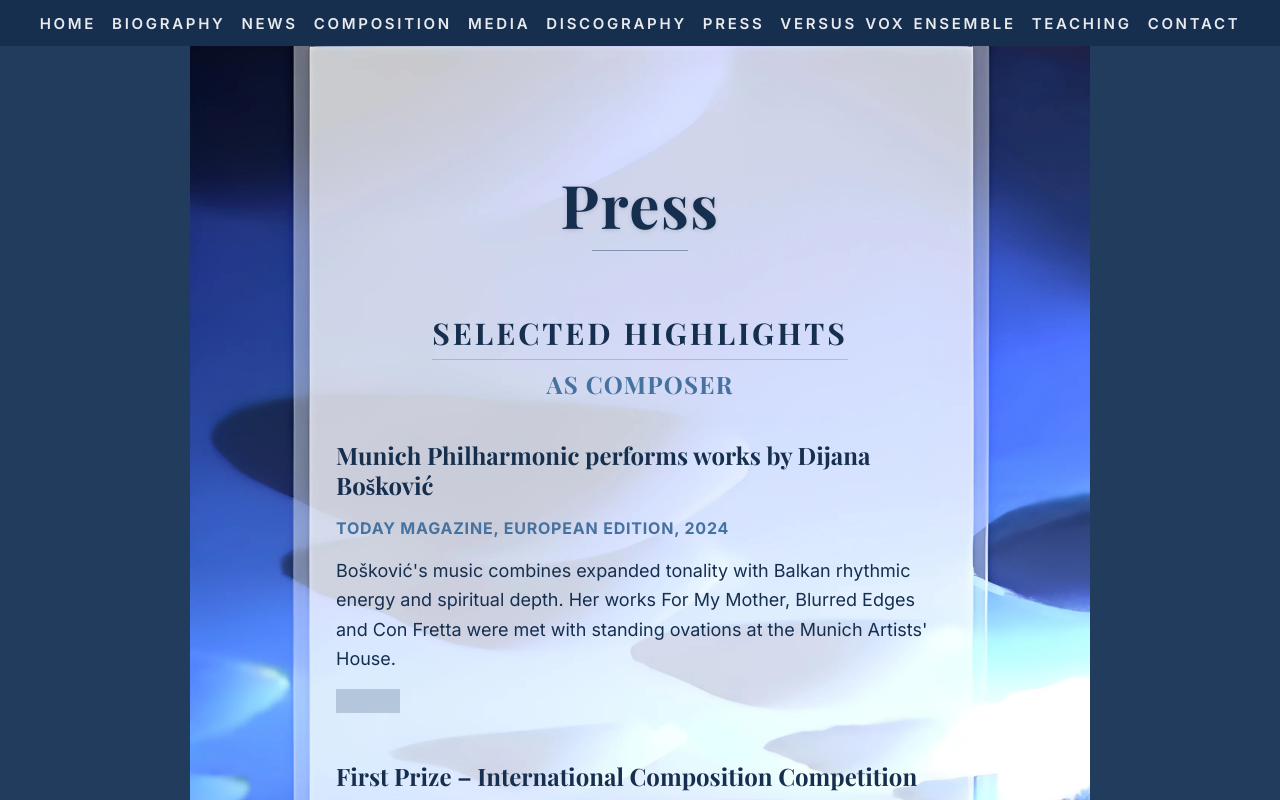
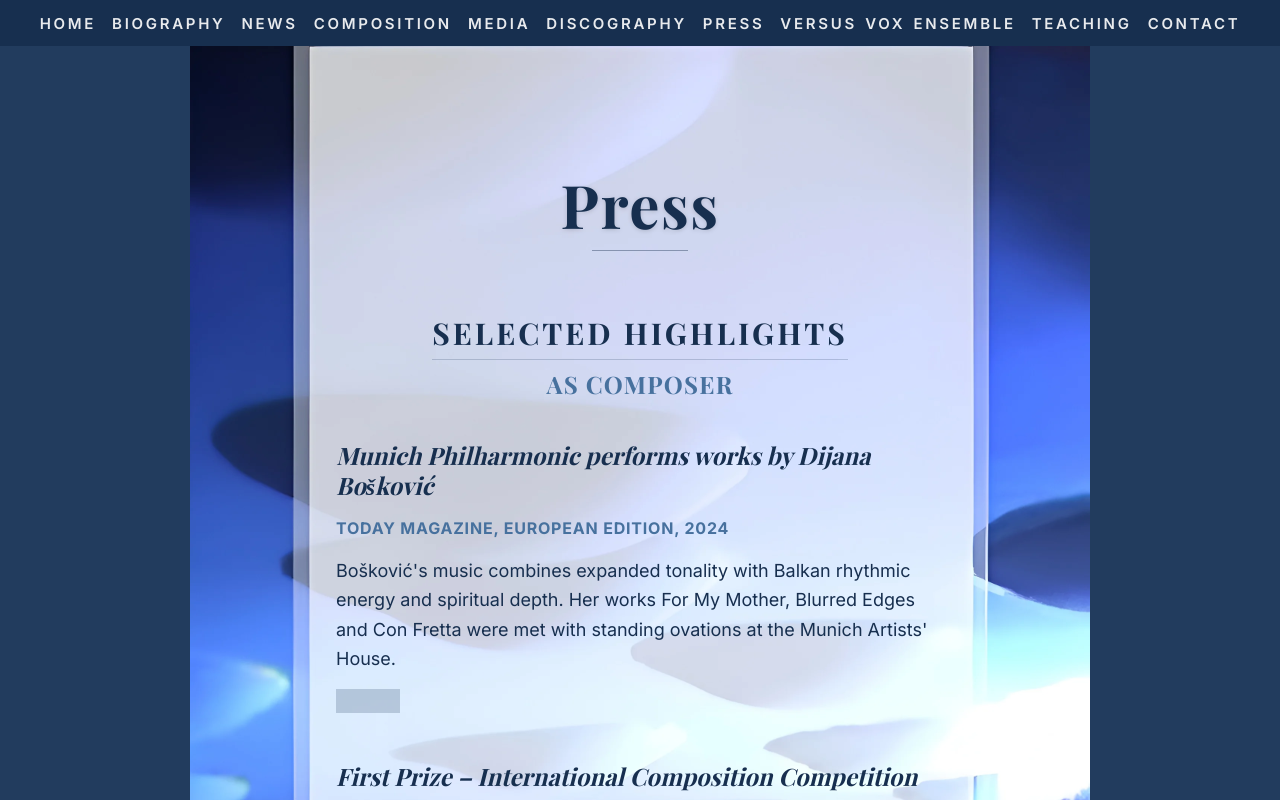
Before and after one commit to Oluwashola001/dijanav2, a Next.js app: page /press in a window 1280 px wide. Shown: the top 800 px of the page. Built offline with nearby package versions, Linux system fonts and the light colour scheme; a web font is replaced by a local one.

Commit message:
made few adjustments on NEWSS and PRESS page

```diff
--- a/app/news/page.tsx
+++ b/app/news/page.tsx
@@ -36,23 +36,24 @@ const CONTENT = {
       }
     ],
     table: {
-      title: "Selected Premieres",
+      title: "Selected Premieres and Broadcasts",
       headers: ["Year", "Event / Venue", "Work"],
       rows: [
         { year: "2024", event: "Munich Philharmonic, Künstlerhaus Munich", work: "<em>Con Fretta</em> (string trio), <em>Memories</em> (string quartet)" },
-        { year: "2024", event: "Theater Erfurt, Large House", work: "Light and Shadow for Holy Saturday" },
+        { year: "2024", event: "Theater Erfurt, Large House", work: "Light and Shadow for Holy Saturday, Black & White for Two Pianos" },
         { year: "2024", event: "Munich Philharmonic, German Embassy Beijing", work: "<em>Con Fretta</em> (string trio)" },
         { year: "2019", event: "BR-Klassik – Musik der Welt", work: "Music from Belgrade with composer Dijana Bošković" },
         { year: "2018", event: "Forum, University of Music and Theatre Hamburg", work: "<em>ONE</em> (large orchestra)" },
         { year: "2017", event: "Laeiszhalle, Small Hall, Hamburg", work: "Concert piece from <em>TRANSIT</em> (mezzo-soprano and piano)" },
         { year: "2017", event: "Benefit Concert Sternstunden, Munich Residence", work: "<em>Between East and West</em> (flute and tape)" },
-        { year: "2017", event: "St. Reinoldi Church, Dortmund", work: "<em>Dona Nobis Pacem Shanti</em>" },
+        { year: "2017", event: "St. Reinoldi Church, Dortmund · Live broadcast on Deutschlandfunk Kultur", work: "<em>Dona Nobis Pacem Shanti</em> – The award-winning composition for mixed choir" },
         { year: "2016", event: "International Chamber Music Course, Austria", work: "<em>Sundance</em> (piano trio)" },
         { year: "2016", event: "Resonanzraum Hamburg", work: "<em>Lichtspiele</em> / <em>Light Plays</em> (violin, cello, piano)" },
         { year: "2016", event: "ORF Funkhaus Vorarlberg – CD Release", work: "Works by Dijana Bošković" },
         { year: "2015", event: "ORF Landesfunkhaus", work: "Suite based on folk melodies" },
         { year: "2014", event: "Altach Organ Soirée", work: "<em>Conversations with Death</em> (flute and organ)" },
         { year: "2013", event: "CD Release – Begegnungen / Encounters", work: "Chamber Music, Cavalli Records" },
+        { year: "2010", event: "BBC Radio 3, Radio Sweden, ORF Radio 3, Magiar Radio", work: "<em>Concerto for Strings</em>" },
         { year: "2009", event: "BEMUS International Music Festival, Belgrade", work: "<em>Concerto for Strings</em>" },
         { year: "2008", event: "Carl Orff Hall, Gasteig, Munich", work: "<em>Divertimento</em> for strings" },
         { year: "2007", event: "BEMUS International Music Festival, Belgrade", work: "<em>Versus Vox Integra</em> (sextet)" },
@@ -106,6 +107,7 @@ const CONTENT = {
         { year: "2015", event: "Neue Musik im Gespräch · Ensemble plus · ORF Landesfunkhaus", work: "Suite für Violine und Cello" },
         { year: "2014", event: "Altacher Orgelsoirée", work: "<em>Gespräche mit dem Tod</em> – Flöte und Orgel" },
         { year: "2013", event: "CD-Veröffentlichung Cavalli Records · Bamberg", work: "<em>Begegnungen</em> / <em>Encounters</em>" },
+        { year: "2010", event: "BBC Radio 3 · Radio Sweden · ORF Radio 3 · Magiar Radio", work: "<em>Konzert für Streicher</em>" },
         { year: "2009", event: "BEMUS International Music Festival · Belgrad", work: "<em>Concerto for Strings</em>, Konzert mit den St. Petersburger Solisten" },
         { year: "2008", event: "Carl-Orff-Saal · Gasteig München", work: "<em>Divertimento</em> für Streicher" },
         { year: "2007", event: "BEMUS International Music Festival · Belgrad", work: "<em>Versus Vox Integra</em> - Sextett" },
--- a/app/press/page.tsx
+++ b/app/press/page.tsx
@@ -104,7 +104,7 @@ const CONTENT = {
           {
             title: "Concerto for Strings – Uraufführung (BEMUS Festival)",
             source: "Dnevnik / Danas, Belgrad, 2009",
-            content: "Ein Werk voller kraftvoller Kontraste und leuchtender orchestraler Farben, inspiriert von folkloristischen Spieltechniken und der russischen Streichtradition – beschrieben als „musikalisches Feuerwerk“ mit nachhaltiger künstlerischer Wirkung."
+            content: `Ein Werk voller kraftvoller Kontraste und leuchtender orchestraler Farben, inspiriert von folkloristischen Spieltechniken und der russischen Streichtradition – beschrieben als \u201emusikalisches Feuerwerk\u201c mit nachhaltiger künstlerischer Wirkung.`
           },
           {
             title: "Zeitgenössische Musik ohne Dogma",
@@ -117,7 +117,7 @@ const CONTENT = {
         title: "Als Flötistin",
         items: [
           {
-            title: "„Technisch makellos und von tiefer Ausdruckskraft“",
+            title: `\u201eTechnisch makellos und von tiefer Ausdruckskraft\u201c`,
             source: "Allgäuer Zeitung",
             content: "Dijana Bošković überzeugt mit einem vollen, warmen Flötenton und absoluter technischer Souveränität. Selbst anspruchsvollste Passagen gestaltet sie mit Leichtigkeit und hoher musikalischer Intelligenz."
           },
@@ -137,7 +137,7 @@ const CONTENT = {
             content: "Ob in der Kammermusik oder im Solorepertoire – Bošković verbindet Virtuosität mit expressiver Tiefe und bewegt sich mühelos zwischen stilistischen Kontrasten von Bach bis Jolivet und Casella."
           },
           {
-            title: "„Sie kann auf der Flöte einfach alles“",
+            title: `\u201eSie kann auf der Flöte einfach alles\u201c`,
             source: "Allgäuer Zeitung",
             content: "Furchtlose Oktavläufe, präzise Artikulation und ein unverwechselbarer, leicht angerauter Ton zeichnen Bošković als Flötistin von außergewöhnlicher technischer und musikalischer Autorität aus."
           }
@@ -165,6 +165,14 @@ const CONTENT = {
 
 // --- ANIMATED COMPONENTS ---
 
+// Shared subtle transition config
+const EASE = [0.22, 0.1, 0.36, 1] as const;
+
+const subtleTransition = {
+  duration: 1.2,
+  ease: EASE,
+};
+
 // Animated Section Header
 function AnimatedSectionHeader({
   children,
@@ -175,7 +183,7 @@ function AnimatedSectionHeader({
 }) {
   const ref = useRef(null);
   const isInView = useInView(ref, {
-    once: false, // Updated to false for 2-way animation
+    once: false,
     amount: 0.3,
     margin: "0px 0px -50px 0px"
   });
@@ -184,18 +192,9 @@ function AnimatedSectionHeader({
     <motion.div
       ref={ref}
       className="mb-10 text-center"
-      initial={{ opacity: 0, y: 30 }}
-      animate={isInView ? {
-        opacity: 1,
-        y: 0
-      } : {
-        opacity: 0,
-        y: 30
-      }}
-      transition={{
-        duration: 0.8,
-        ease: "easeOut"
-      }}
+      initial={{ opacity: 0, y: 16 }}
+      animate={isInView ? { opacity: 1, y: 0 } : { opacity: 0, y: 16 }}
+      transition={subtleTransition}
     >
       <h2 className="text-2xl md:text-3xl font-serif font-bold text-[#172F4F] uppercase tracking-widest border-b border-[#172F4F]/20 pb-2 inline-block">
         {children}
@@ -223,29 +222,21 @@ function AnimatedArticle({
 }) {
   const ref = useRef(null);
   const isInView = useInView(ref, {
-    once: false, // Updated to false for 2-way animation
-    amount: 0.2,
-    margin: "0px 0px -50px 0px"
+    once: false,
+    amount: 0.15,
+    margin: "0px 0px -40px 0px"
   });
 
   return (
     <motion.article
       ref={ref}
-      initial={{ opacity: 0, y: 40 }}
-      animate={isInView ? {
-        opacity: 1,
-        y: 0
-      } : {
-        opacity: 0,
-        y: 40
-      }}
-      transition={{
-        duration: 0.7,
-        ease: "easeOut"
-      }}
+      initial={{ opacity: 0, y: 20 }}
+      animate={isInView ? { opacity: 1, y: 0 } : { opacity: 0, y: 20 }}
+      transition={subtleTransition}
       className="space-y-4"
     >
-      <h3 className="text-xl md:text-2xl font-serif font-bold text-[#172F4F] leading-tight">
+      {/* Italic title */}
+      <h3 className="text-xl md:text-2xl font-serif font-bold italic text-[#172F4F] leading-tight">
         {item.title}
       </h3>
       <p className="text-sm md:text-base font-body font-bold uppercase tracking-wider text-[#47719E]">
@@ -272,18 +263,9 @@ function AnimatedPageTitle({ children }: { children: React.ReactNode }) {
     <motion.div
       ref={ref}
       className="mb-16 text-center"
-      initial={{ opacity: 0, y: 30 }}
-      animate={isInView ? {
-        opacity: 1,
-        y: 0
-      } : {
-        opacity: 0,
-        y: 30
-      }}
-      transition={{
-        duration: 0.8,
-        ease: "easeOut"
-      }}
+      initial={{ opacity: 0, y: 16 }}
+      animate={isInView ? { opacity: 1, y: 0 } : { opacity: 0, y: 16 }}
+      transition={subtleTransition}
     >
       <h1 className="text-5xl md:text-6xl font-serif text-[#172F4F] mb-4 tracking-wide font-bold drop-shadow-sm">
         {children}
```
Also changed, not shown: vercel.json.
